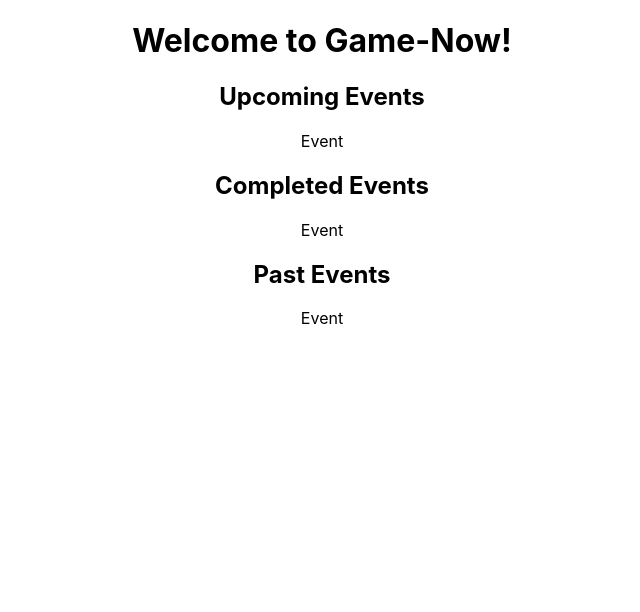
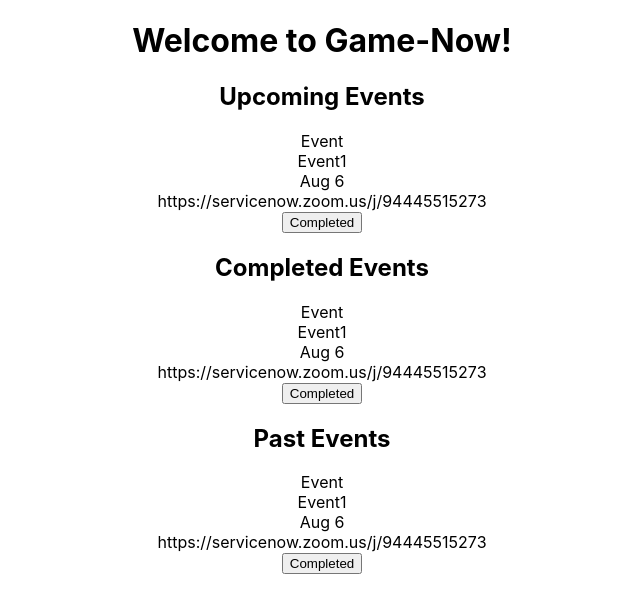
Before and after one commit to nikhilt99/ServiceNow-Intern-Hackathon, a React (Create React App) app: page / in a window 1280 px wide. Shown: the top 612 px of the page, without its empty margins (318-958 px from the left). Built offline with nearby package versions, Linux system fonts and the light colour scheme.

Commit message:
some changes to event

```diff
--- a/src/components/Event.js
+++ b/src/components/Event.js
@@ -2,7 +2,13 @@ import React from 'react';
 
 const Event = (props) => {
     return (
+        <div>
         <div>Event</div>
+        <div>{props.event.name}</div>
+        <div>{props.event.date}</div>
+        <div>{props.event.location}</div>
+        <button>Completed</button>
+        </div>
     );
 }
 export default Event
```
